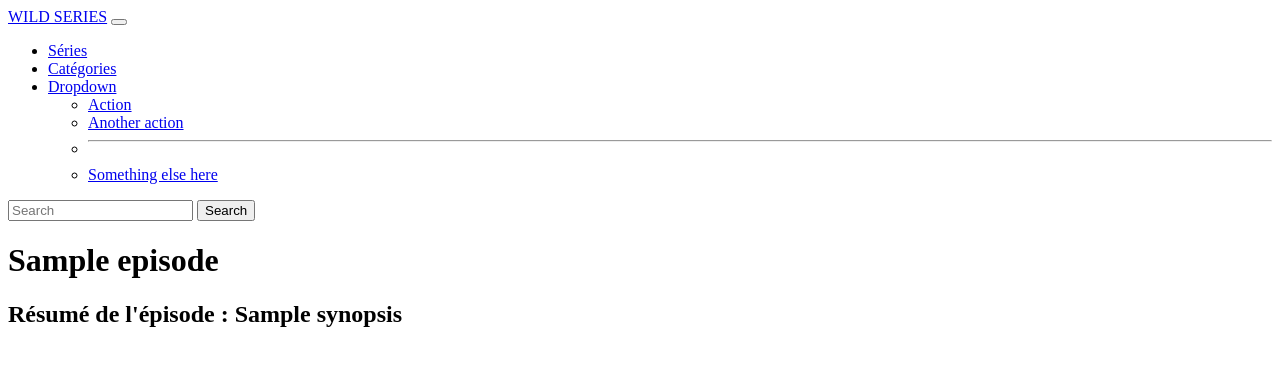
After one commit to AurelOconnell/wild-series, a Symfony app: template templates/program/episode_show.html.twig in a window 1280 px wide. The commit adds this page. Shown: the top 366 px of the page. Run offline with Twig, Linux system fonts and the light colour scheme; the template is opened without the code that fills it: most values are stand-ins (such as "Sample title", 1, 10 or a date in 2020); some libraries are stand-ins or nearby versions.

Commit message:
adding episodes in ProgCont

```diff
--- /dev/null
+++ b/templates/program/episode_show.html.twig
@@ -0,0 +1,12 @@
+{% extends "base.html.twig" %}
+
+{% block title %}
+    Episode {{ episode.number }} - Saison {{ season.id }} - {{ program.title }}
+{% endblock title %}
+
+{% block body %}
+    <h1>{{ episode.title }}</h1>
+    <h2> Résumé de l'épisode : {{ episode.synopsis }}</h2>
+
+    <a href=""></a>
+{% endblock body %}
--- a/templates/program/season_show.html.twig
+++ b/templates/program/season_show.html.twig
@@ -10,7 +10,7 @@
     <h3> Liste des épisodes : </h3>
 
 {% for episode in episodes %}
-    <p>Episode: {{ episode.number }} - {{ episode.title }}</p>
+    <p> <a href="{{ path("program_episode_show", {programId: program.id, seasonId: season.id, episodeId: episode.id}) }}">Episode: {{ episode.number }}</a>  - {{ episode.title }}</p>
     <p>synopsis: {{ episode.synopsis }}</p>
 {% endfor %}
     <a href="{{ path("program_show", { id: program.id }) }}">Retour à la série</a>
```
Also changed, not shown: src/Controller/ProgramController.php (+13 -1 lines).
